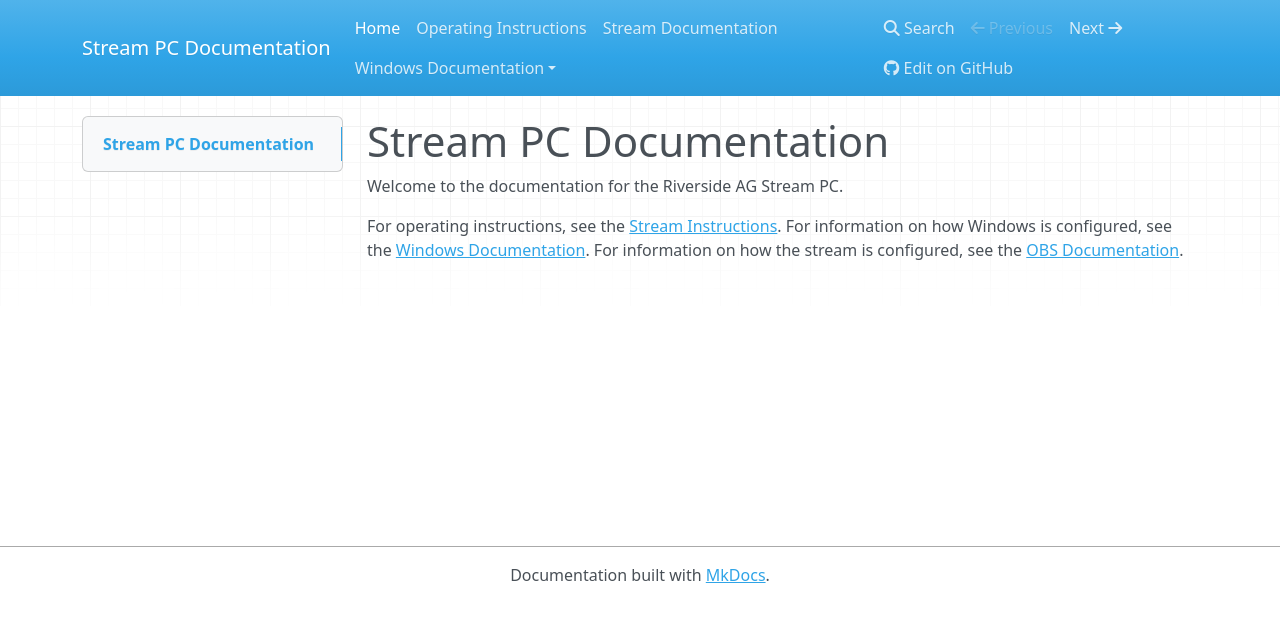
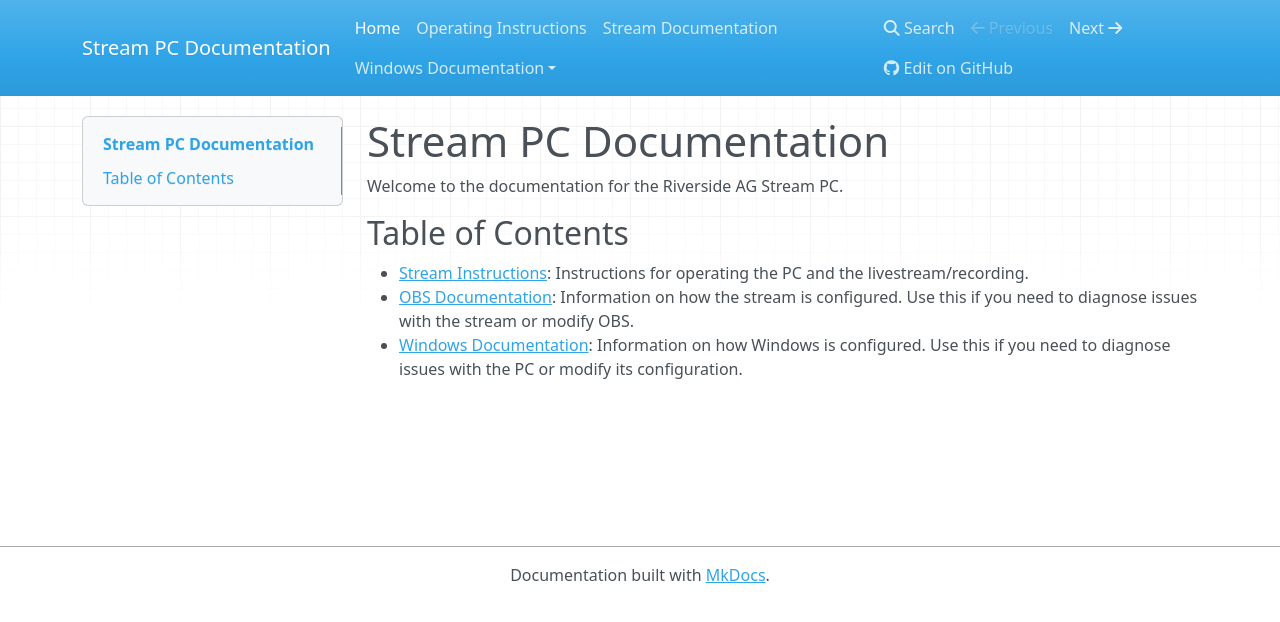
Before and after one commit to RiversideAG/Stream-PC-Documentation, an MkDocs documentation site: the page built from docs/index.md, in a window 1280 px wide. Shown: the top 622 px of the page. Built offline with MkDocs 1.6.1, drawn with Linux system fonts in a browser that asks for light colours; nearby versions of some CDN libraries.

Commit message:
Added table of contents

```diff
--- a/docs/index.md
+++ b/docs/index.md
@@ -2,4 +2,8 @@
 
 Welcome to the documentation for the Riverside AG Stream PC.
 
-For operating instructions, see the [Stream Instructions](Stream%20Instructions.md). For information on how Windows is configured, see the [Windows Documentation](Windows/Windows%20Documentation.md). For information on how the stream is configured, see the [OBS Documentation](OBS/OBS.md).
+## Table of Contents
+
+- [Stream Instructions](Stream%20Instructions.md): Instructions for operating the PC and the livestream/recording.
+- [OBS Documentation](OBS/OBS.md): Information on how the stream is configured. Use this if you need to diagnose issues with the stream or modify OBS.
+- [Windows Documentation](Windows/Windows%20Documentation.md): Information on how Windows is configured. Use this if you need to diagnose issues with the PC or modify its configuration.
```
